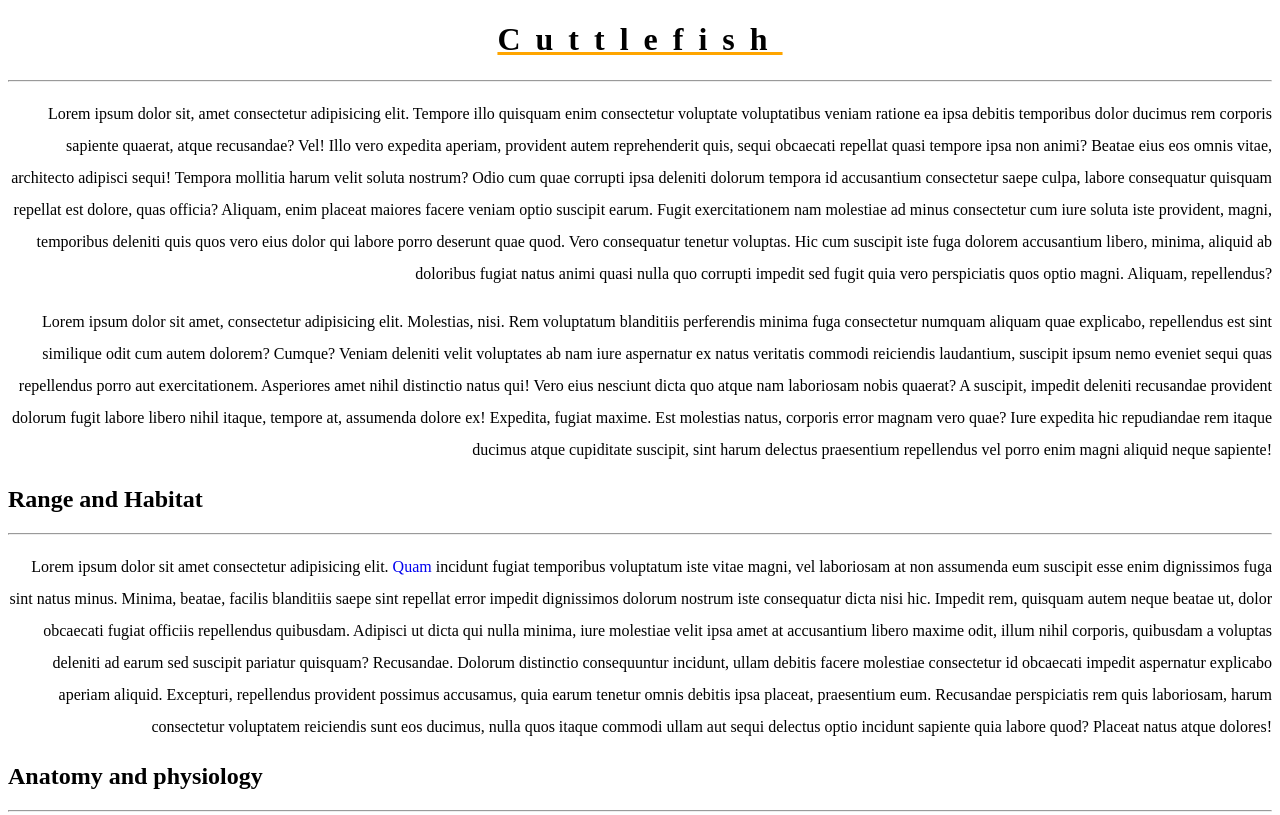
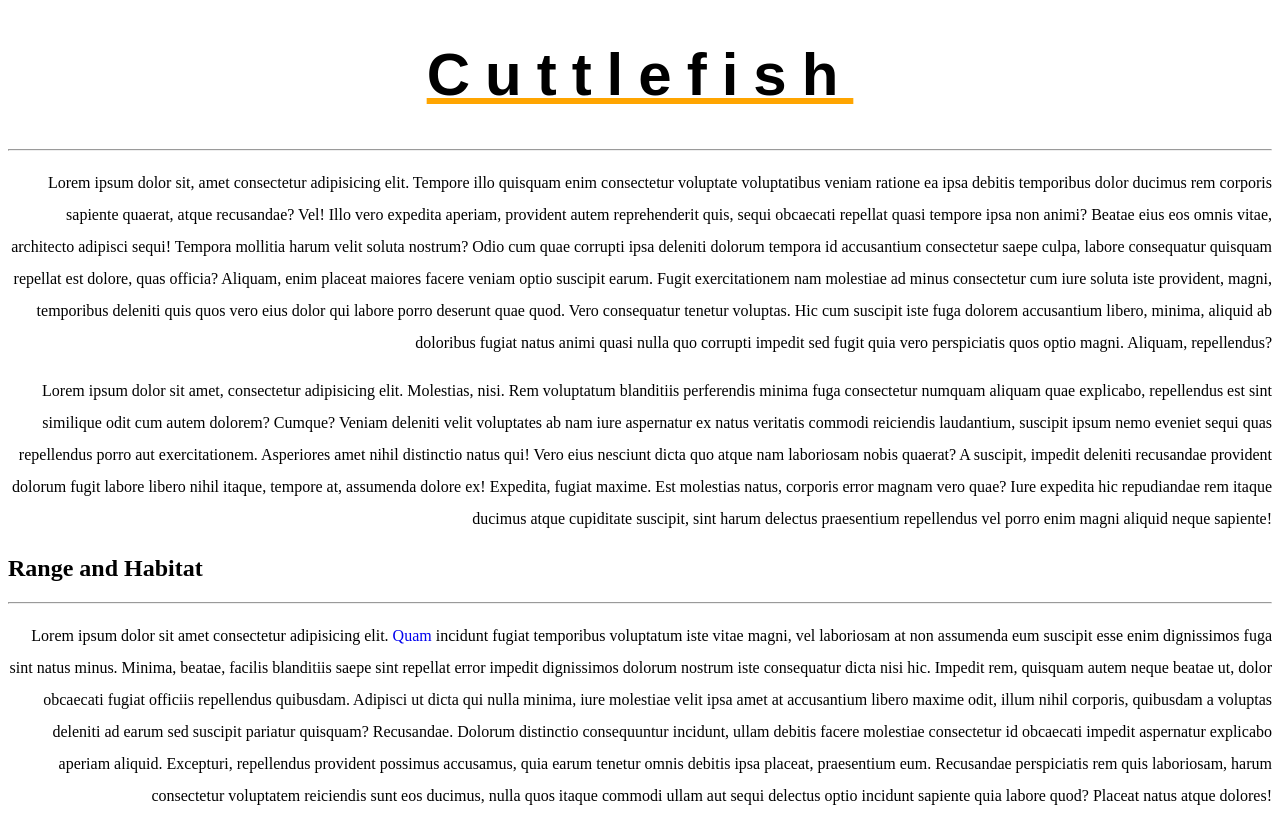
Before and after one commit to DanielBaykov0/Web-Developer-Bootcamp, a plain HTML site: page CSS/index2.html in a window 1280 px wide. Shown: the top 815 px of the page. Drawn offline with Linux system fonts and the light colour scheme.

Commit message:
adding css font styles

```diff
--- a/CSS/app.css
+++ b/CSS/app.css
@@ -3,6 +3,9 @@ h1 {
   font-weight: 700;
   text-decoration: orange underline;
   letter-spacing: 15px;
+  font-size: 60px;
+  /* font-family: Verdana, Futura, Arial; */
+  font-family: fantasy;
 }
 
 p {
```
